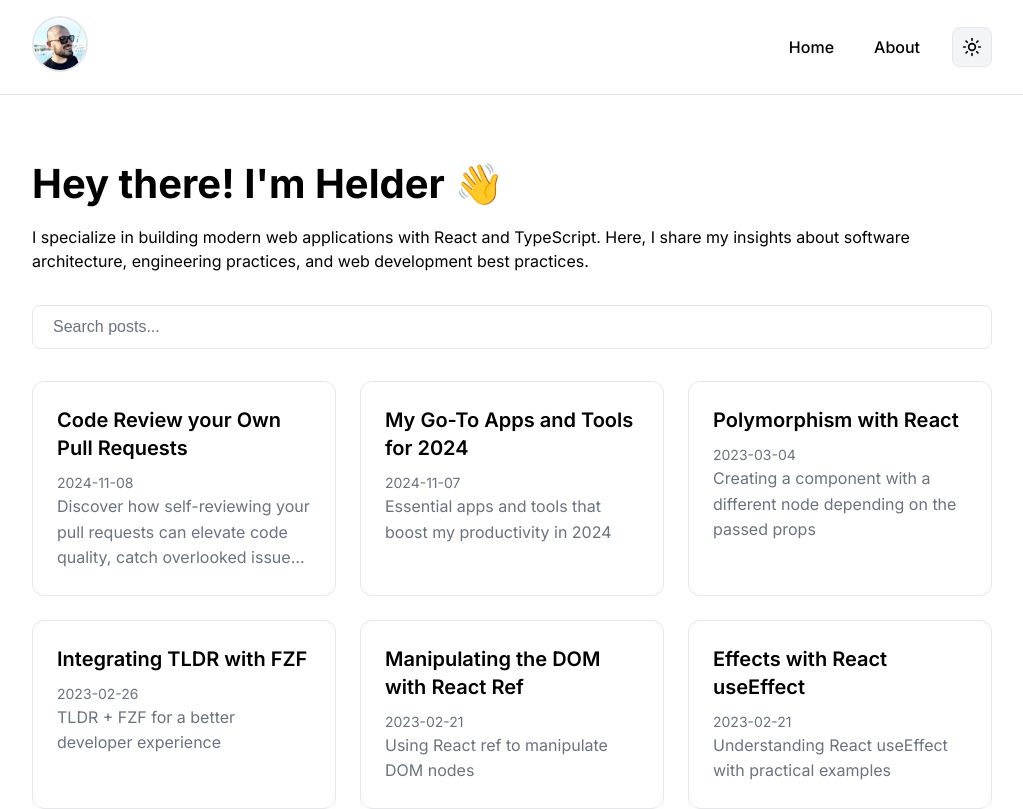
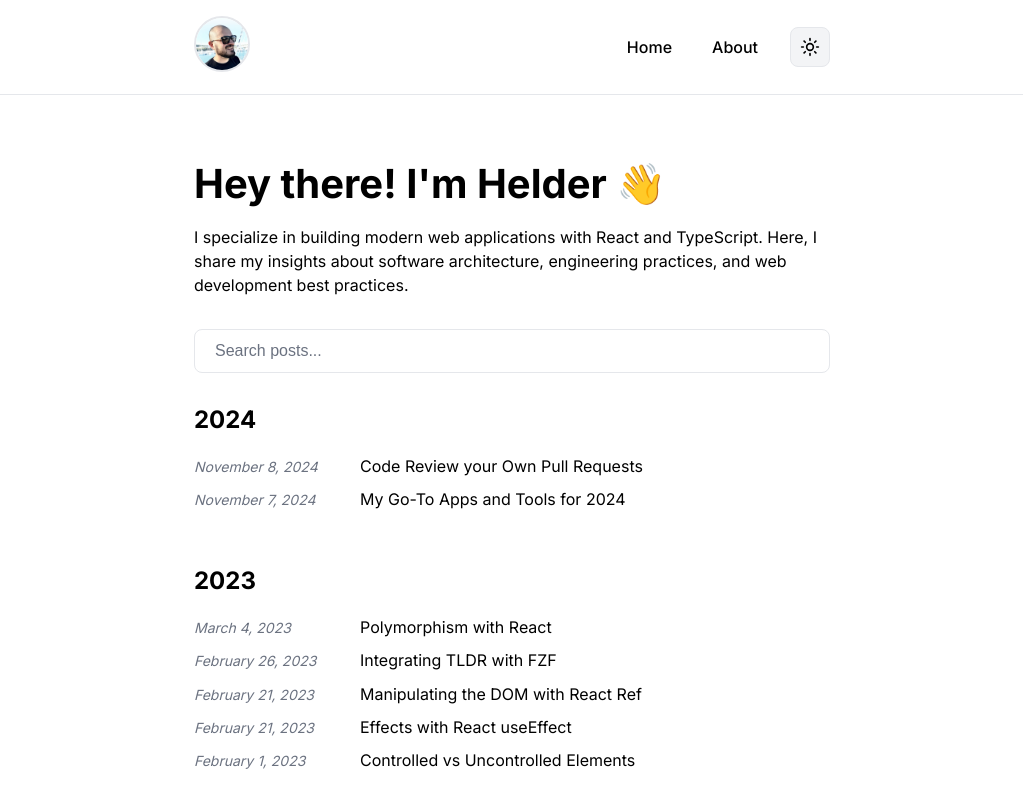
Before and after one commit to helderberto/helderberto.com, a Next.js app: page / in a window 1280 px wide. Shown: the top 809 px of the page, without its empty margins (128-1151 px from the left). Built offline with nearby package versions, Linux system fonts and the light colour scheme.

Commit message:
Update post styling

```diff
--- a/src/app/globals.css
+++ b/src/app/globals.css
@@ -53,7 +53,7 @@
   --container-sm: 640px;
   --container-md: 768px;
   --container-lg: 1024px;
-  --max-width: 64rem; /* 1024px */
+  --max-width: 43.75rem; /* 700px */
 
   /* Border Radius */
   --radius-sm: 0.25rem;
--- a/src/components/PostCard.module.css
+++ b/src/components/PostCard.module.css
@@ -1,44 +1,31 @@
-.card {
-  display: block;
-  padding: 1.5rem;
-  border-radius: 0.75rem;
-  border: 1px solid var(--border);
-  text-decoration: none;
+.item {
+  display: flex;
+  align-items: baseline;
   color: var(--foreground);
-  background-color: var(--background);
-  transition: all 0.2s ease-in-out;
-}
-
-.card:hover {
-  transform: translateY(-0.125rem);
-  border-color: var(--primary);
-  box-shadow: 0 4px 12px rgba(0, 0, 0, 0.1);
+  padding: 0.25rem 0;
+  gap: 1rem;
 }
 
 .title {
-  font-size: 1.25rem;
-  font-weight: 600;
-  margin-bottom: 0.5rem;
+  font-size: 1rem;
+  font-weight: 400;
   line-height: 1.4;
   color: var(--foreground);
+  text-decoration: none;
+  border-bottom: 1px solid rgba(255, 255, 255, 0.1);
+  transition: all 0.2s ease-in-out;
+  padding-bottom: 0.125rem;
+}
+
+.title:hover {
+  color: var(--primary);
+  border-bottom-color: var(--primary);
 }
 
 .date {
   font-size: 0.875rem;
   color: var(--muted-foreground);
-  margin-bottom: 1rem;
+  white-space: nowrap;
+  font-style: italic;
+  min-width: 150px;
 }
-
-.excerpt {
-  font-size: 1rem;
-  line-height: 1.6;
-  color: var(--muted-foreground);
-  display: -webkit-box;
-  -webkit-line-clamp: 3;
-  -webkit-box-orient: vertical;
-  overflow: hidden;
-}
-
-.card:hover .title {
-  color: var(--primary);
-}
--- a/src/components/PostCard.tsx
+++ b/src/components/PostCard.tsx
@@ -7,16 +7,24 @@ interface PostCardProps {
 }
 
 const PostCard = ({ post }: PostCardProps) => {
+  const formatDate = (dateString: string) => {
+    const date = new Date(dateString);
+    return date.toLocaleDateString('en-US', {
+      month: 'long',
+      day: 'numeric',
+      year: 'numeric'
+    });
+  };
+
   return (
-    <Link href={`/posts/${post.slug}`} className={styles.card}>
-      <article>
-        <h2 className={styles.title}>{post.title}</h2>
-        <time className={styles.date} dateTime={post.date}>
-          {post.date}
-        </time>
-        <p className={styles.excerpt}>{post.excerpt}</p>
-      </article>
-    </Link>
+    <div className={styles.item}>
+      <time className={styles.date} dateTime={post.date}>
+        {formatDate(post.date)}
+      </time>
+      <Link href={`/posts/${post.slug}`} className={styles.title}>
+        {post.title}
+      </Link>
+    </div>
   );
 };
 
--- a/src/components/SearchPosts.module.css
+++ b/src/components/SearchPosts.module.css
@@ -1,5 +1,6 @@
 .wrapper {
   width: 100%;
+  max-width: var(--max-width);
 }
 
 .container {
@@ -34,21 +35,30 @@
 }
 
 .results {
-  display: grid;
-  gap: 1.5rem;
-  grid-template-columns: repeat(1, 1fr);
+  display: flex;
+  flex-direction: column;
+  gap: 3rem;
+  max-width: var(--max-width);
 }
 
-@media (min-width: 48rem) {
-  .results {
-    grid-template-columns: repeat(2, 1fr);
-  }
+.yearGroup {
+  display: flex;
+  flex-direction: column;
+  gap: 0;
 }
 
-@media (min-width: 64rem) {
-  .results {
-    grid-template-columns: repeat(3, 1fr);
-  }
+.yearHeading {
+  font-size: 1.5rem;
+  font-weight: 700;
+  color: var(--foreground);
+  margin-bottom: 1rem;
+  margin-top: 0;
+}
+
+.postsList {
+  display: flex;
+  flex-direction: column;
+  gap: 0;
 }
 
 .searchInput {
--- a/src/components/SearchPosts.tsx
+++ b/src/components/SearchPosts.tsx
@@ -17,6 +17,24 @@ export default function SearchPosts({ initialPosts }: SearchPostsProps) {
     post.title.toLowerCase().includes(searchQuery.toLowerCase())
   );
 
+  const groupPostsByYear = (posts: Post[]) => {
+    const grouped: { [year: string]: Post[] } = {};
+
+    posts.forEach((post) => {
+      const year = new Date(post.date).getFullYear().toString();
+      if (!grouped[year]) {
+        grouped[year] = [];
+      }
+      grouped[year].push(post);
+    });
+
+    return Object.entries(grouped).sort(([yearA], [yearB]) =>
+      parseInt(yearB) - parseInt(yearA)
+    );
+  };
+
+  const groupedPosts = groupPostsByYear(filteredPosts);
+
   return (
     <div className={styles.wrapper}>
       <div className={styles.container}>
@@ -31,7 +49,16 @@ export default function SearchPosts({ initialPosts }: SearchPostsProps) {
 
       <div className={styles.results}>
         {filteredPosts.length > 0 ? (
-          filteredPosts.map((post) => <PostCard key={post.slug} post={post} />)
+          groupedPosts.map(([year, posts]) => (
+            <div key={year} className={styles.yearGroup}>
+              <h2 className={styles.yearHeading}>{year}</h2>
+              <div className={styles.postsList}>
+                {posts.map((post) => (
+                  <PostCard key={post.slug} post={post} />
+                ))}
+              </div>
+            </div>
+          ))
         ) : (
           <EmptyState
             message={
```
